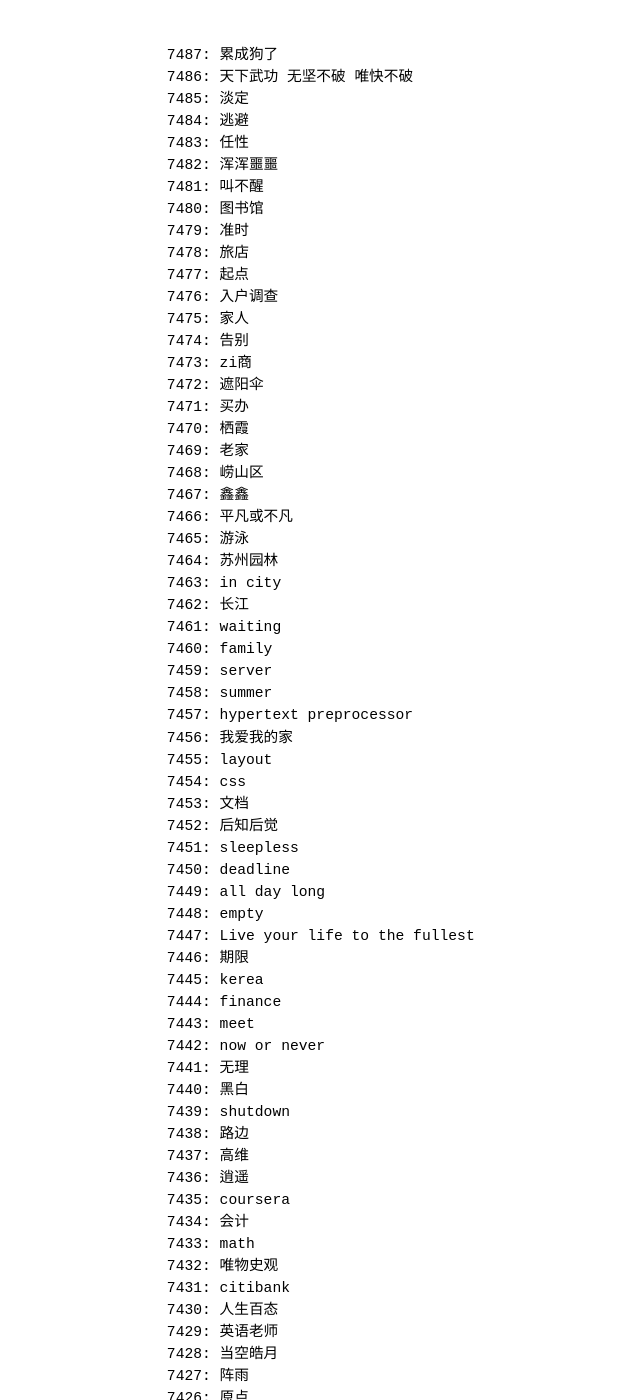
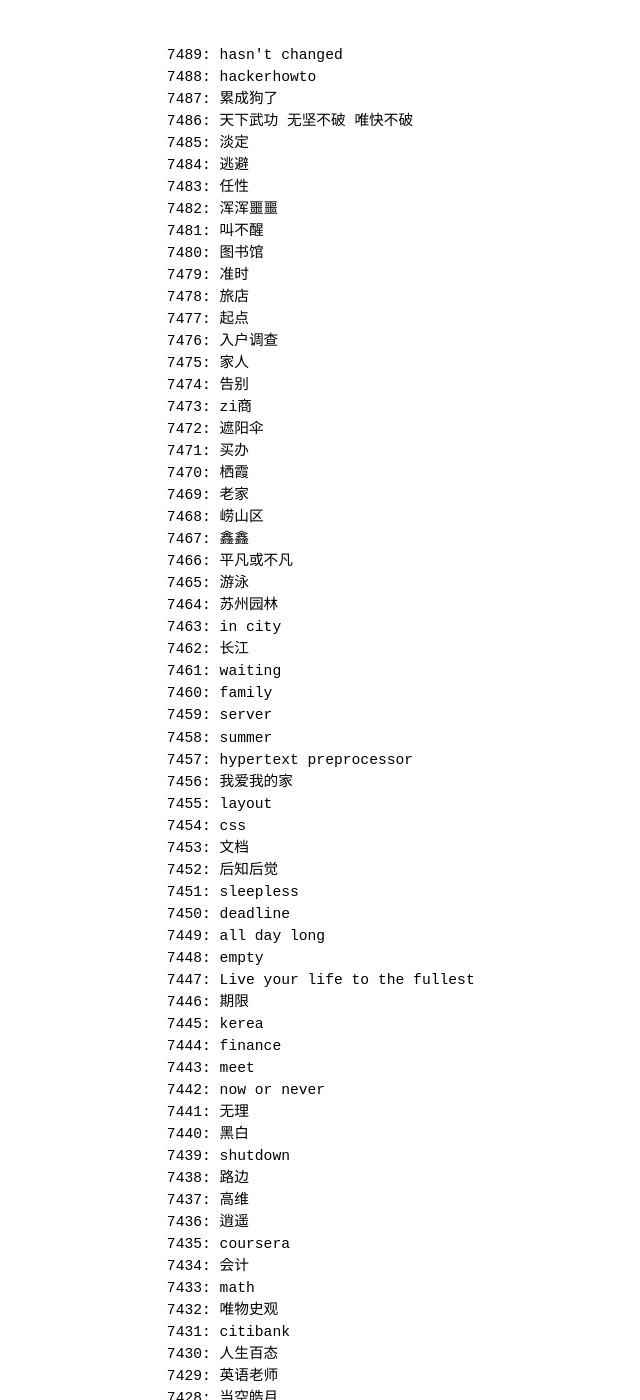
Before and after one commit to betamint/blog, a Jekyll site: the page built from daily-words.html, in a window 1280 px wide and 1400 px high. Shown: the whole window, without its empty margins (165-805 px from the left). Built offline with Jekyll 4.4.1, drawn with Linux system fonts in a browser that asks for light colours; some of the changed text lies outside the part shown.

Commit message:
7488-7489

```diff
--- a/daily-words.html
+++ b/daily-words.html
@@ -2,6 +2,8 @@
 layout: default
 ---
 <pre>
+7489: hasn't changed
+7488: hackerhowto
 7487: 累成狗了
 7486: 天下武功 无坚不破 唯快不破
 7485: 淡定
```
